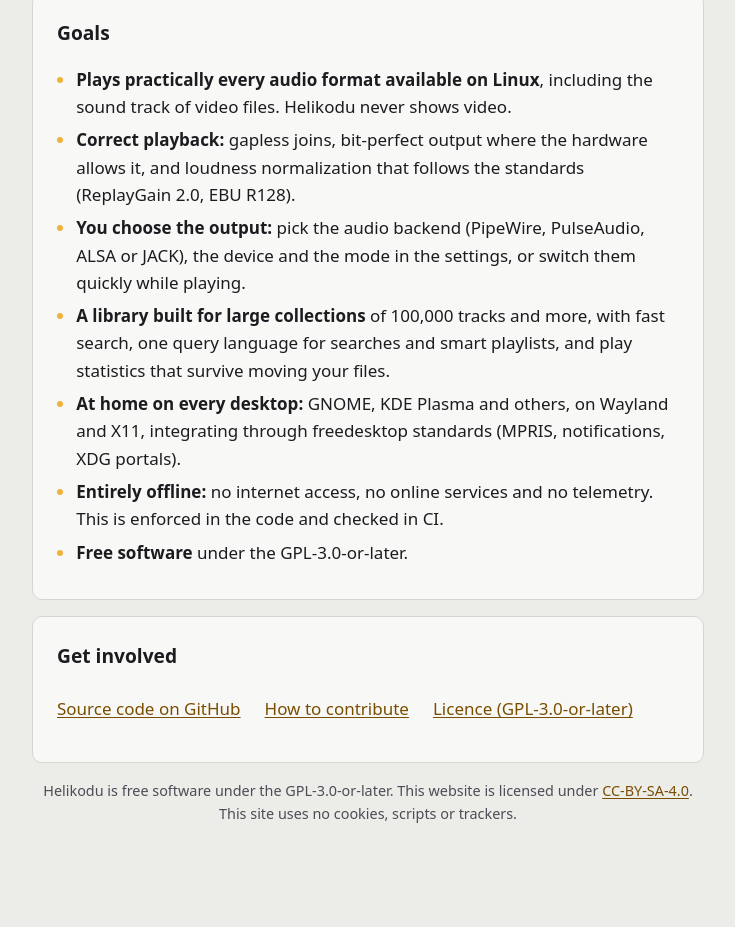
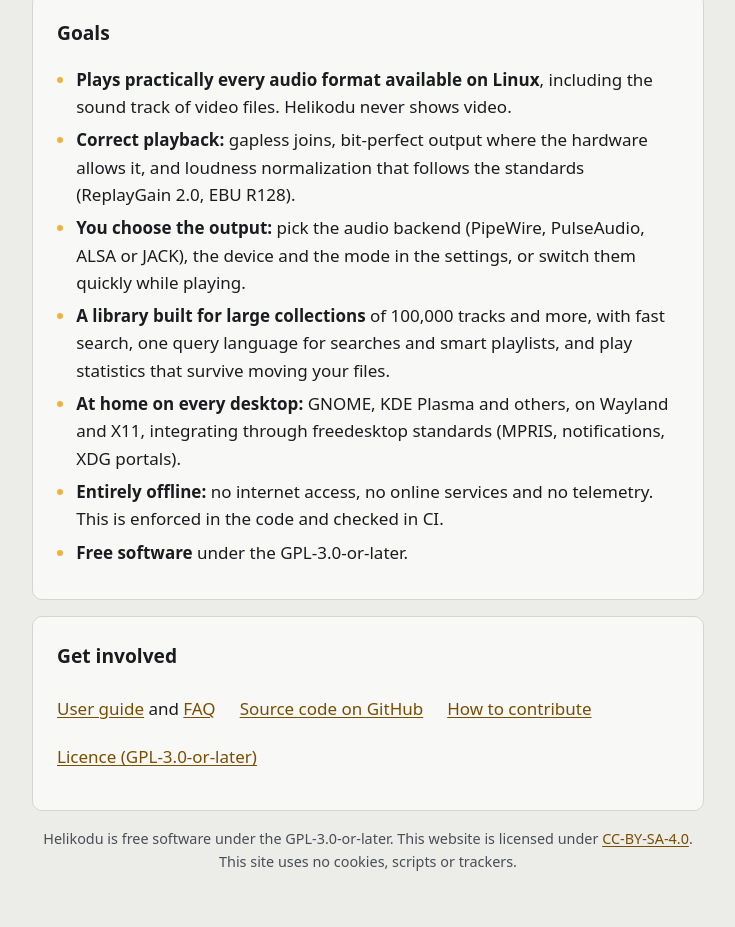
Before and after one commit to sorrelfox/helikodu, a plain HTML site: page docs/site/index.html in a window 1280 px wide. Shown: the part 751-1678 px from the top of the page, without its empty margins (272-1007 px from the left). Before the commit the page ends 1630 px from the top, so only its background shows below. Drawn offline with Linux system fonts and the light colour scheme; files whose address does not match are found by name.

Commit message:
Add a user guide, an FAQ and man pages
The guide covers what the first version does: installing from a GitHub
Release or building from source, choosing music folders, browsing and
playing, the queue, the output device and exclusive mode, loudness,
playlists and ratings, settings, shortcuts, the command-line tool,
where files are stored and troubleshooting. The FAQ explains why
Helikodu is offline, which formats it plays, how video files and
PipeWire sample rates are handled, and how themes behave on GNOME and
KDE. helikodu(1) and helikodu-cli(1) are installed by Meson and removed
by the uninstall steps of the binary release, and the website links the
guide.

```diff
--- a/docs/site/index.html
+++ b/docs/site/index.html
@@ -44,6 +44,7 @@ SPDX-License-Identifier: CC-BY-SA-4.0
   <section aria-labelledby="involved">
     <h2 id="involved">Get involved</h2>
     <ul class="links">
+      <li><a href="https://github.com/sorrelfox/helikodu/blob/main/docs/user/guide/README.md">User guide</a> and <a href="https://github.com/sorrelfox/helikodu/blob/main/docs/user/faq.md">FAQ</a></li>
       <li><a href="https://github.com/sorrelfox/helikodu">Source code on GitHub</a></li>
       <li><a href="https://github.com/sorrelfox/helikodu/blob/main/CONTRIBUTING.md">How to contribute</a></li>
       <li><a href="https://github.com/sorrelfox/helikodu/blob/main/LICENSE">Licence (GPL-3.0-or-later)</a></li>
```
Also changed, not shown: 19 other files.
